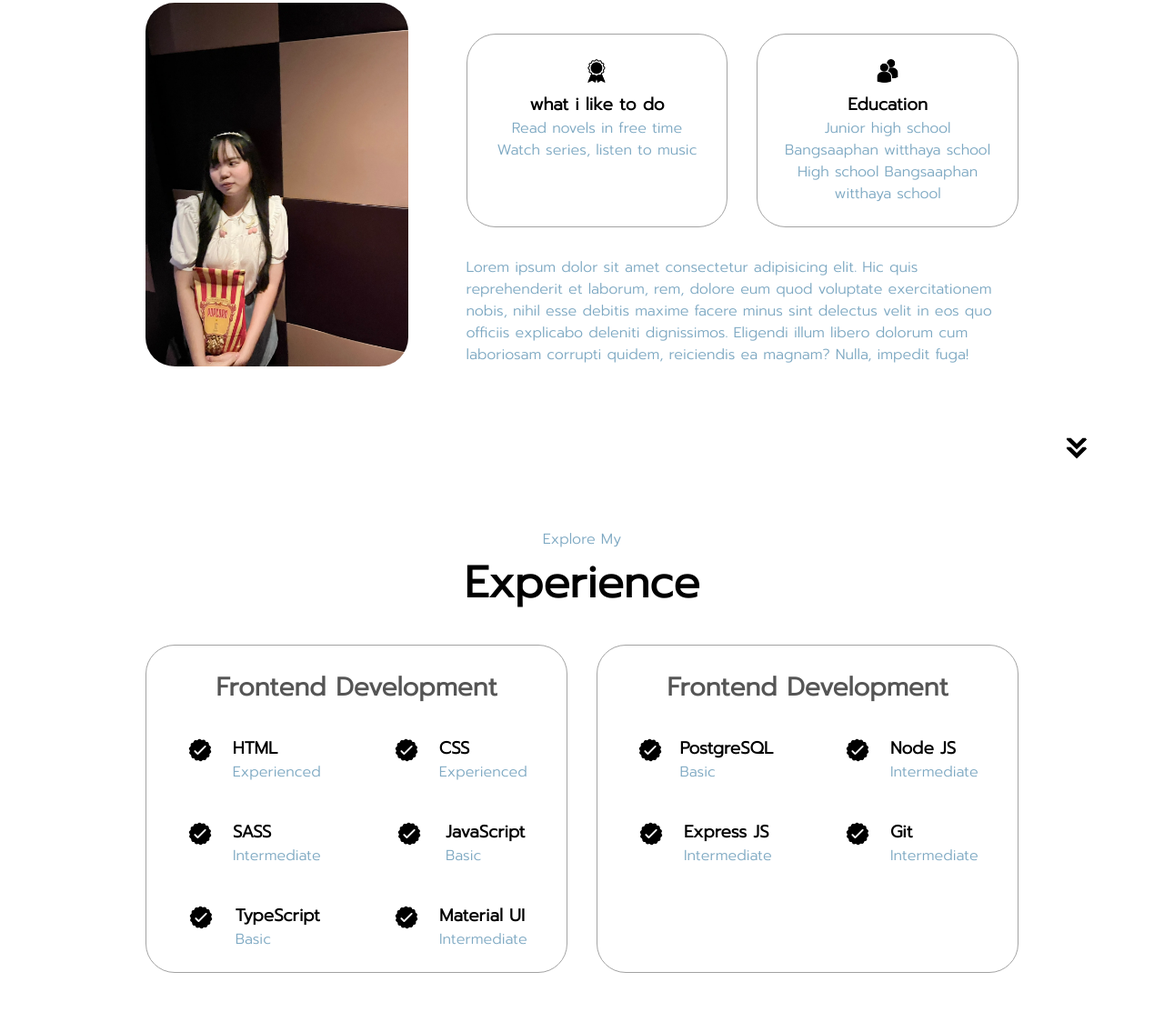
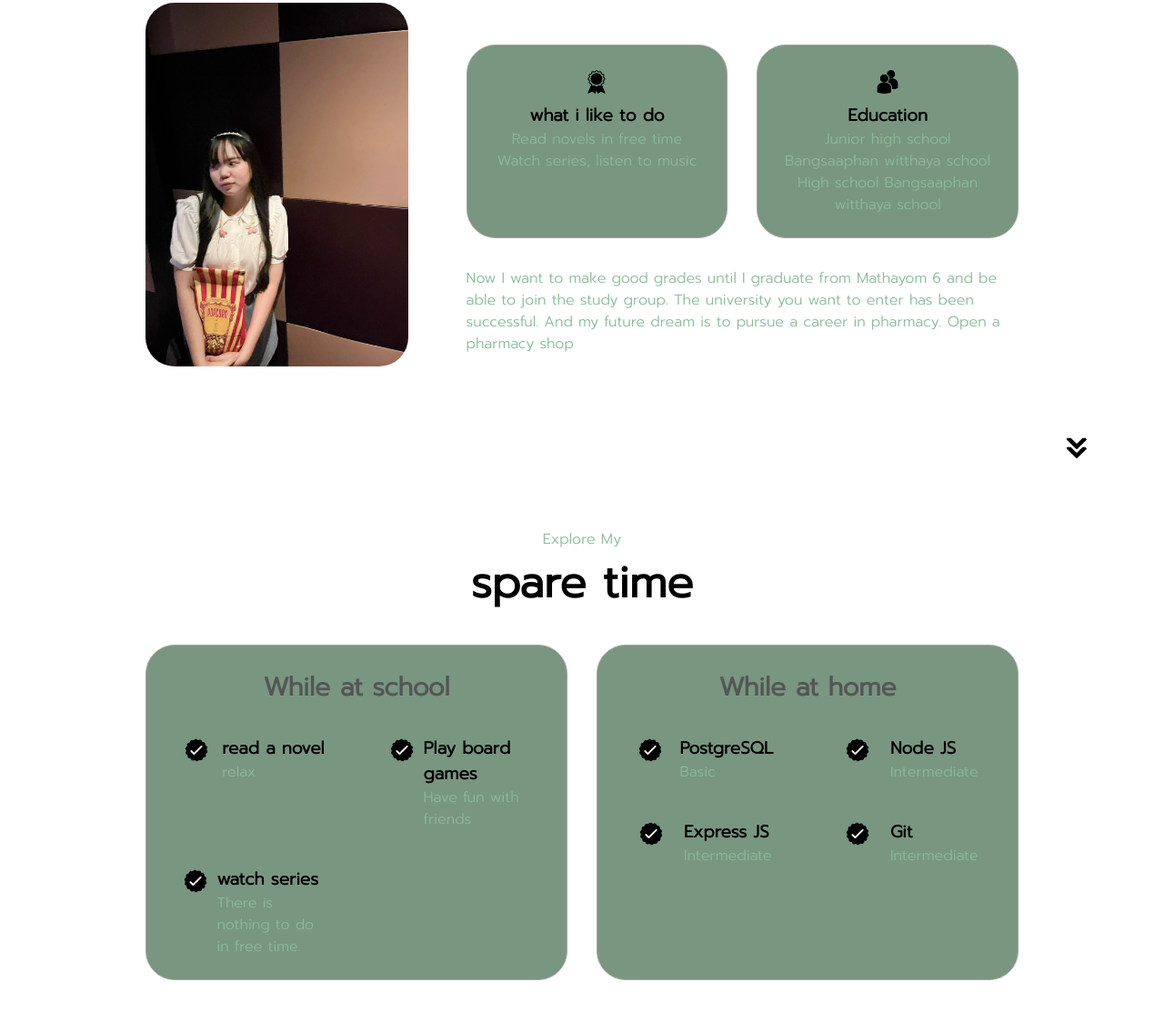
Before and after one commit to thipxpxrn/portfoilo.thpxpxrn, a plain HTML site: page index.html in a window 1280 px wide. Shown: the part 1115-2228 px from the top of the page at 91% size. Drawn offline with Linux system fonts and the light colour scheme.

Commit message:
ีup
รอบ3

```diff
--- a/index.html
+++ b/index.html
@@ -43,7 +43,7 @@
       <div class="section__text">
         <p class="section__text__p1">Hello, I'm</p>
         <h1 class="title">Baifern Punthong</h1>
-        <p class="section__text__p2">Mathayom 4 students</p>
+        <p class="section__text__p2">Fernmaimoabudabi.</p>
         <div class="btn-container">
           <button
             class="btn btn-color-2"
@@ -105,12 +105,7 @@
           </div>
           <div class="text-container">
             <p>
-              Lorem ipsum dolor sit amet consectetur adipisicing elit. Hic quis
-              reprehenderit et laborum, rem, dolore eum quod voluptate
-              exercitationem nobis, nihil esse debitis maxime facere minus sint
-              delectus velit in eos quo officiis explicabo deleniti dignissimos.
-              Eligendi illum libero dolorum cum laboriosam corrupti quidem,
-              reiciendis ea magnam? Nulla, impedit fuga!
+              Now I want to make good grades until I graduate from Mathayom 6 and be able to join the study group. The university you want to enter has been successful. And my future dream is to pursue a career in pharmacy. Open a pharmacy shop
             </p>
           </div>
         </div>
@@ -124,11 +119,12 @@
     </section>
     <section id="experience">
       <p class="section__text__p1">Explore My</p>
-      <h1 class="title">Experience</h1>
+      <h1 class="title">spare time</h1>
       <div class="experience-details-container">
         <div class="about-containers">
           <div class="details-container">
-            <h2 class="experience-sub-title">Frontend Development</h2>
+            <h2 class="experience-sub-title">
+              While at school</h2>
             <div class="article-container">
               <article>
                 <img
@@ -137,8 +133,8 @@
                   class="icon"
                 />
                 <div>
-                  <h3>HTML</h3>
-                  <p>Experienced</p>
+                  <h3>read a novel</h3>
+                  <p>relax</p>
                 </div>
               </article>
               <article>
@@ -148,8 +144,8 @@
                   class="icon"
                 />
                 <div>
-                  <h3>CSS</h3>
-                  <p>Experienced</p>
+                  <h3>Play board games</h3>
+                  <p>Have fun with friends</p>
                 </div>
               </article>
               <article>
@@ -159,47 +155,19 @@
                   class="icon"
                 />
                 <div>
-                  <h3>SASS</h3>
-                  <p>Intermediate</p>
+                  <h3>watch series</h3>
+                  <p>There is nothing to do in free time.</p>
                 </div>
               </article>
               <article>
                 <img
-                  src="./assets/checkmark.png"
-                  alt="Experience icon"
                   class="icon"
                 />
-                <div>
-                  <h3>JavaScript</h3>
-                  <p>Basic</p>
-                </div>
-              </article>
-              <article>
-                <img
-                  src="./assets/checkmark.png"
-                  alt="Experience icon"
-                  class="icon"
-                />
-                <div>
-                  <h3>TypeScript</h3>
-                  <p>Basic</p>
-                </div>
-              </article>
-              <article>
-                <img
-                  src="./assets/checkmark.png"
-                  alt="Experience icon"
-                  class="icon"
-                />
-                <div>
-                  <h3>Material UI</h3>
-                  <p>Intermediate</p>
-                </div>
-              </article>
+
             </div>
           </div>
           <div class="details-container">
-            <h2 class="experience-sub-title">Frontend Development</h2>
+            <h2 class="experience-sub-title">While at home</h2>
             <div class="article-container">
               <article>
                 <img
--- a/style.css
+++ b/style.css
@@ -18,7 +18,7 @@ html {
 }
 
 p {
-  color: rgb(125, 168, 194);
+  color: rgb(138, 187, 154);
 }
 
 /* TRANSITION */
@@ -101,7 +101,7 @@ a:hover {
   position: absolute;
   top: 100%;
   right: 0;
-  background-color: rgb(255, 253, 253);
+  background-color: rgb(155, 211, 179);
   width: fit-content;
   max-height: 0;
   overflow: hidden;
@@ -113,7 +113,7 @@ a:hover {
   padding: 10px;
   text-align: center;
   font-size: 1.5rem;
-  color: black;
+  color: rgb(231, 172, 172);
   text-decoration: none;
   transition: all 0.3 ease-in-out;
 }
@@ -235,7 +235,7 @@ section {
 
 .btn-color-1,
 .btn-color-2 {
-  border: rgb(53, 53, 53) 0.1rem solid;
+  border: rgb(168, 227, 210) 0.1rem solid;
 }
 
 .btn-color-1:hover,
@@ -246,7 +246,7 @@ section {
 .btn-color-1,
 .btn-color-2:hover {
   background: rgb(53, 53, 53);
-  color: white;
+  color: rgb(175, 235, 221);
 }
 
 .btn-color-1:hover {
@@ -258,7 +258,7 @@ section {
 }
 
 .btn-color-2:hover {
-  border: rgb(255, 255, 255) 0.1rem solid;
+  border: rgb(157, 189, 139) 0.1rem solid;
 }
 
 .btn-container {
@@ -300,7 +300,7 @@ section {
 .details-container {
   padding: 1.5rem;
   flex: 1;
-  background: white;
+  background:#799680;
   border-radius: 2rem;
   border: rgb(53, 53, 53) 0.1rem solid;
   border-color: rgb(163, 163, 163);
@@ -365,7 +365,7 @@ article .icon {
 
 .color-container {
   border-color: rgb(163, 163, 163);
-  background: rgb(250, 250, 250);
+  background:#799680 ;
 }
 
 .project-img {
@@ -376,12 +376,12 @@ article .icon {
 
 .project-title {
   margin: 1rem;
-  color: black;
+  color: rgb(241, 243, 241);
 }
 
 .project-btn {
-  color: black;
-  border-color: rgb(163, 163, 163);
+  color: rgb(171, 207, 176);
+  border-color: rgb(215, 224, 218);
 }
 
 /* CONTACT */
@@ -397,8 +397,8 @@ article .icon {
   display: flex;
   justify-content: center;
   border-radius: 2rem;
-  border: rgb(53, 53, 53) 0.1rem solid;
-  border-color: rgb(163, 163, 163);
+  border: rgb(32, 67, 33) 0.1rem solid;
+  border-color: rgb(53, 95, 6);
   background: (250, 250, 250);
   margin: 2rem auto;
   padding: 0.5rem;
```
